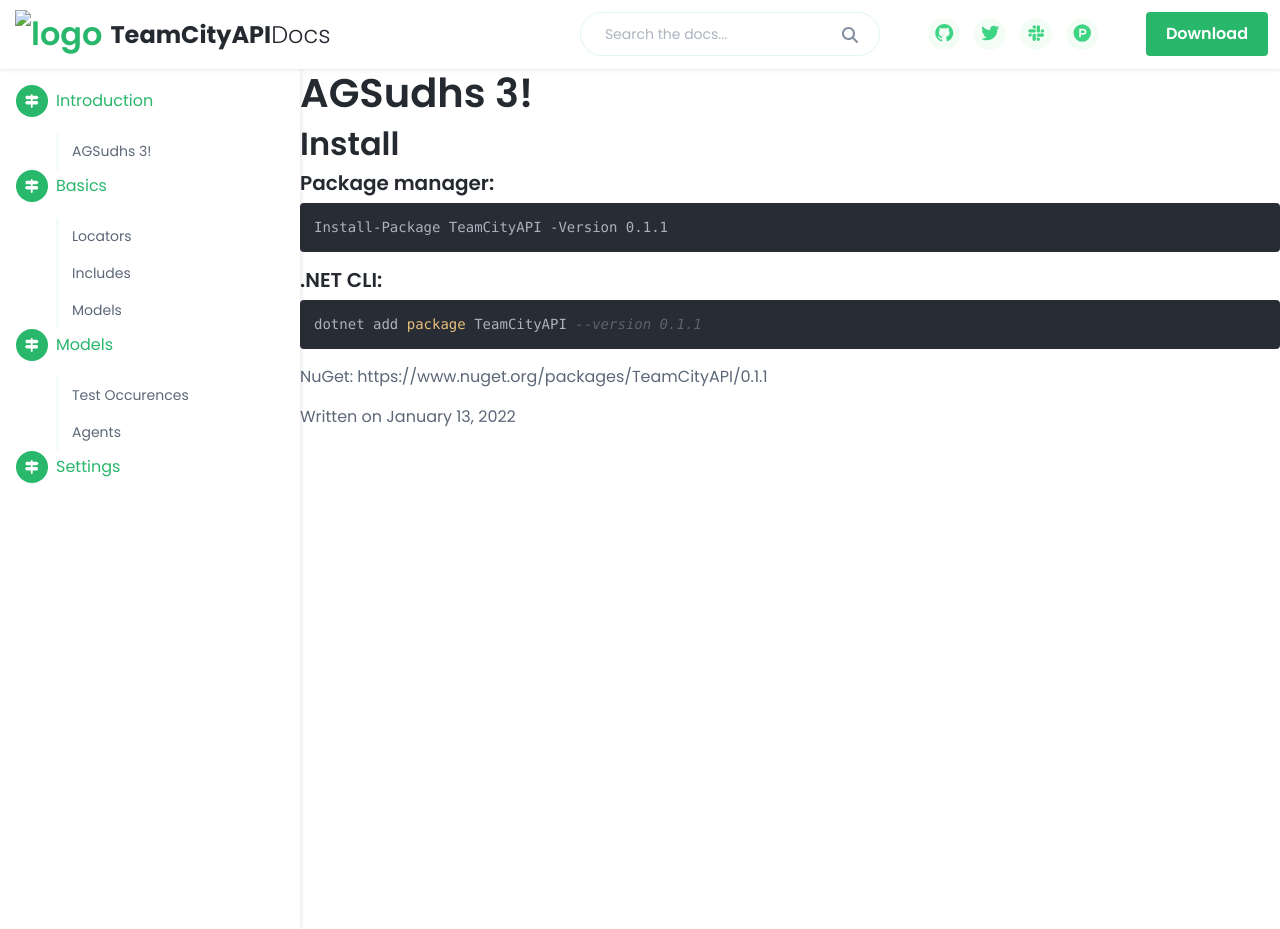
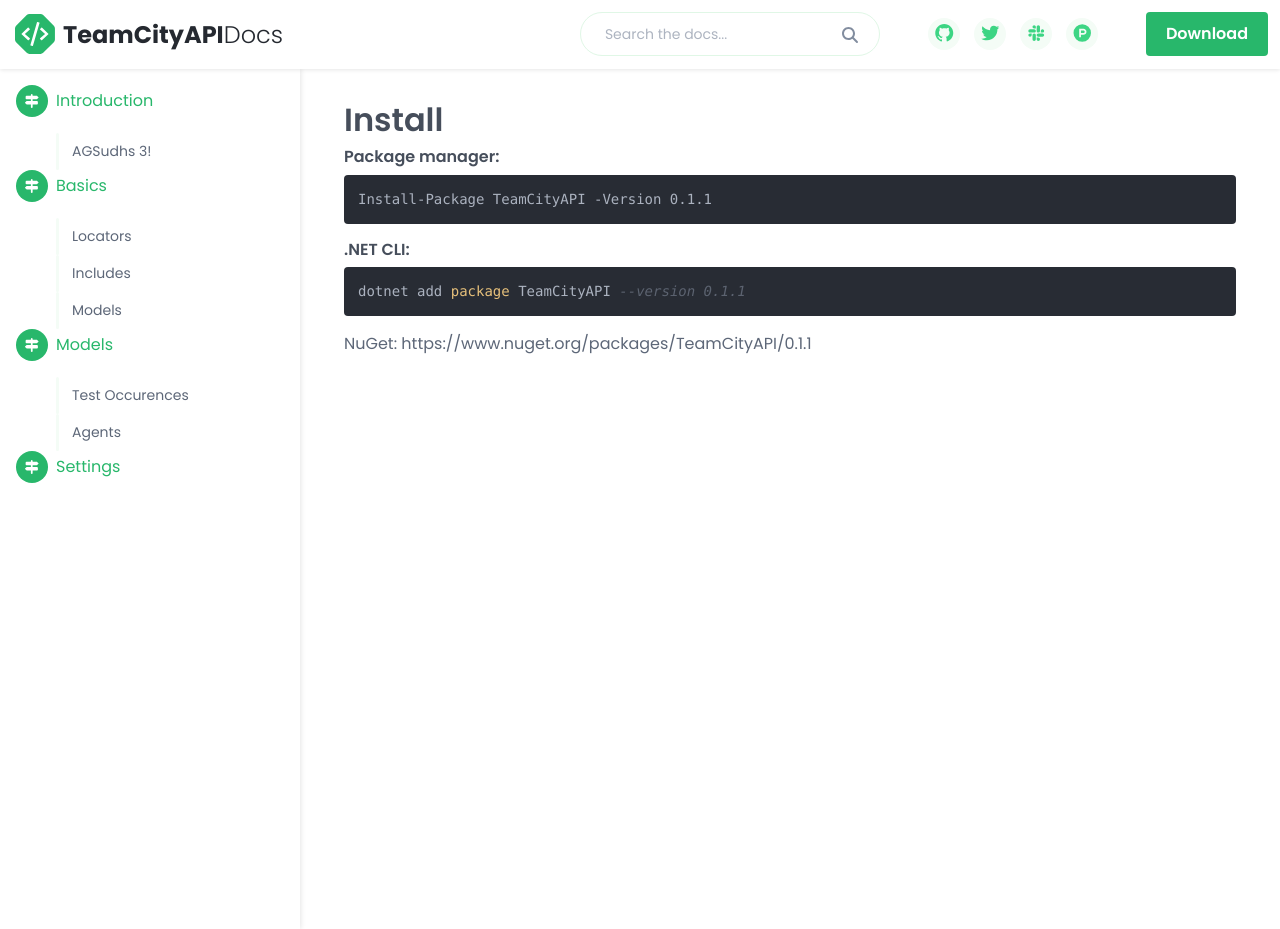
Before and after one commit to ISBronny/TeamCityAPI, a Jekyll site: the page built from docs/_posts/2022-01-13-intoduction.md, in a window 1280 px wide and 929 px high. Built offline with Jekyll 4.4.1, drawn with Linux system fonts in a browser that asks for light colours; nearby versions of some CDN libraries; library files that are not in the unit come from our copies.

Commit message:
post style

```diff
--- a/docs/_layouts/default.html
+++ b/docs/_layouts/default.html
@@ -35,7 +35,7 @@
 	                    <span></span>
 	                    <span></span>
 	                </button>
-	                <div class="site-logo"><a class="navbar-brand" href="index.html"><img class="logo-icon me-2" src="assets/images/coderdocs-logo.svg" alt="logo"><span class="logo-text">TeamCityAPI<span class="text-alt">Docs</span></span></a></div>
+	                <div class="site-logo"><a class="navbar-brand" href="index.html"><img class="logo-icon me-2" src="{{ site.baseurl }}/assets/images/coderdocs-logo.svg" alt="logo"><span class="logo-text">TeamCityAPI<span class="text-alt">Docs</span></span></a></div>
                 </div><!--//docs-logo-wrapper-->
 	            <div class="docs-top-utilities d-flex justify-content-end align-items-center">
 	                <div class="top-search-box d-none d-lg-flex">
--- a/docs/_layouts/post.html
+++ b/docs/_layouts/post.html
@@ -1,17 +1,11 @@
 ---
 layout: default
 ---
-
-<article class="post">
-  <h1>{{ page.title }}</h1>
-
-  <div class="entry">
+<div class="container">
+  <article class="docs-article" id="section-1">
+    <header class="docs-header">
+      {{ title }}
+    </header>
     {{ content }}
-  </div>
-
-  <div class="date">
-    Written on {{ page.date | date: "%B %e, %Y" }}
-  </div>
-
-  {% include disqus.html %}
-</article>
+  </article>
+</div>
```
